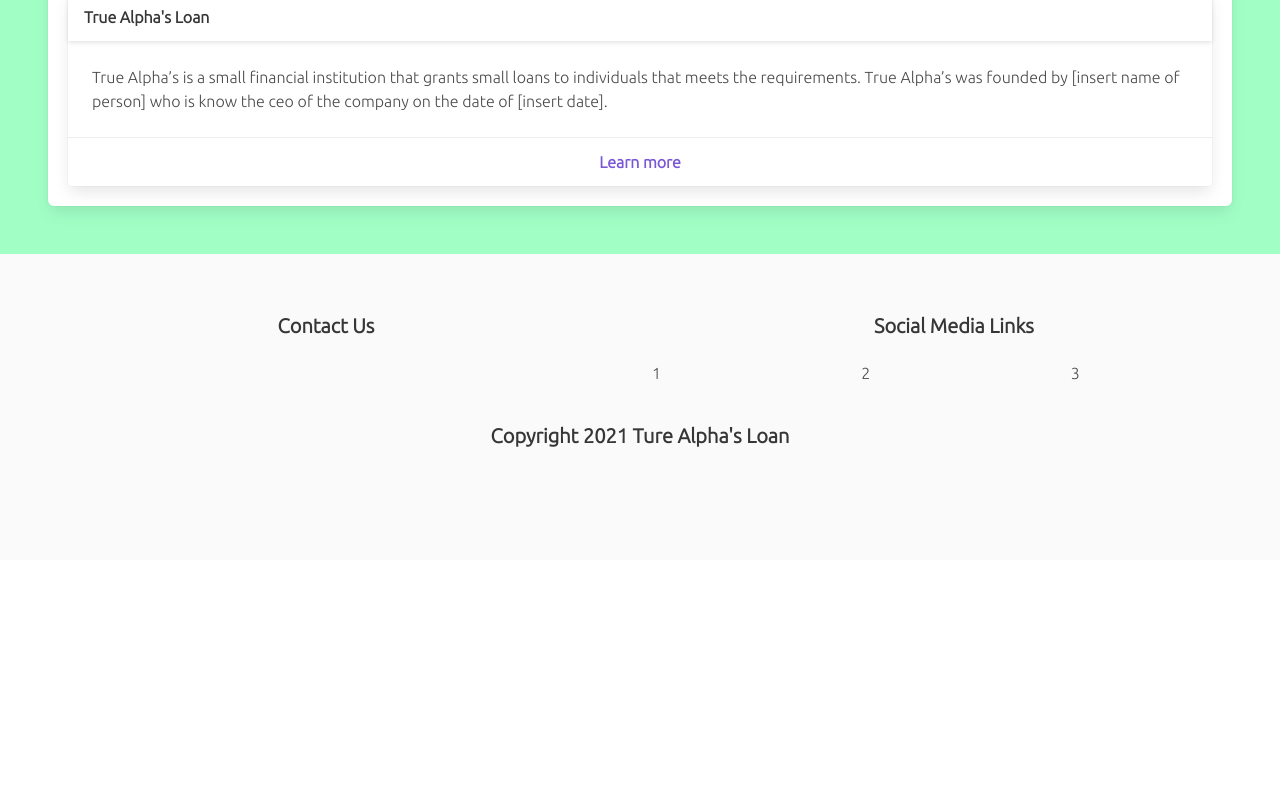
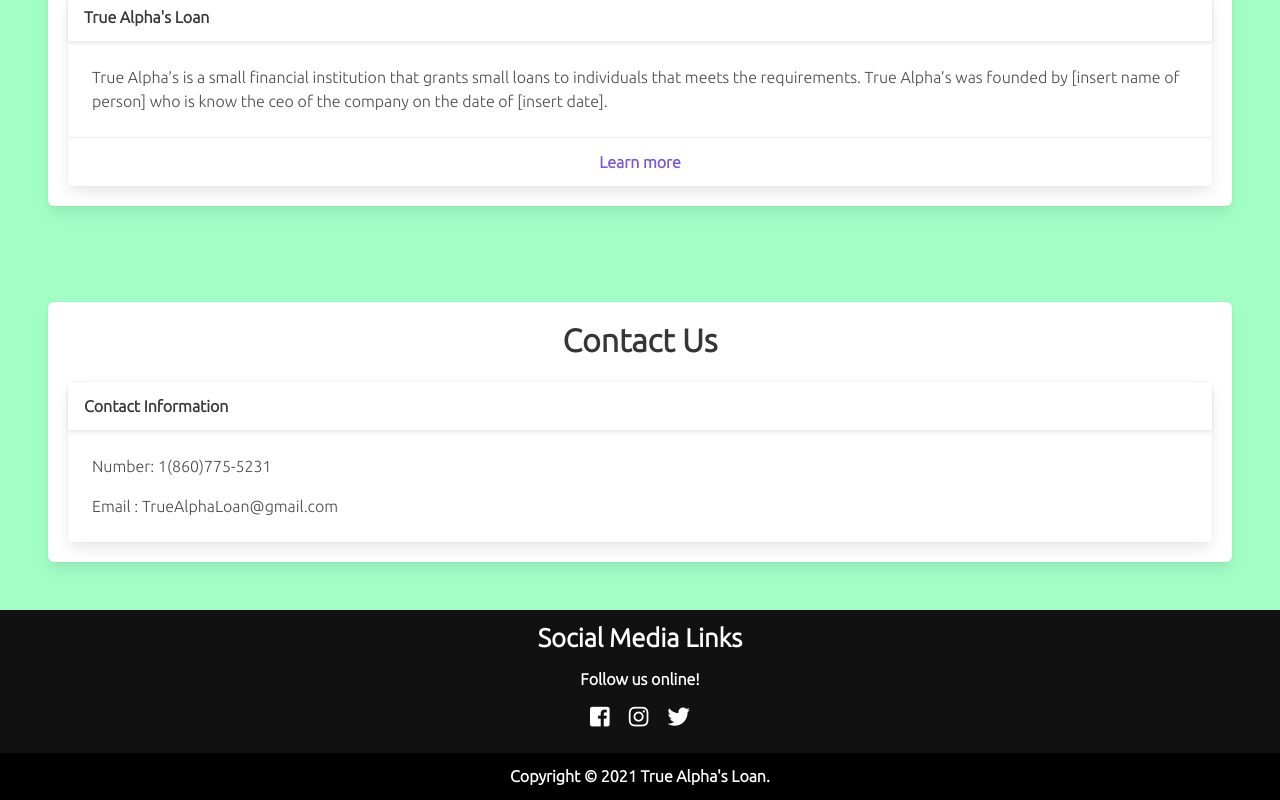
Before and after one commit to ChromeMatic/Ture_Alpha-s_Loan, a Vue app: page / in a window 1280 px wide. Shown: the part 1466-2266 px from the top of the page. Before the commit the page ends 2026 px from the top, so only its background shows below. Built offline with nearby package versions, Linux system fonts and the light colour scheme.

Commit message:
Competed the Landing Page.

```diff
--- a/src/Pages/LandingPage.vue
+++ b/src/Pages/LandingPage.vue
@@ -85,10 +85,11 @@
          </div>
     </section>
 
-    <section class="section sec2_box">
+    <!-- Apply -->
+    <section class="section sec2_box" id="apply">
       <div class="box">
 
-        <div class="container">
+        <div class="container" >
           <h2 class="title has-text-centered is-size-3">
             Apply today!
           </h2>
@@ -125,12 +126,13 @@
       </div>
     </section>
 
-    <section class="section sec3_box">
+    <!-- About Us -->
+    <section id="About_Us" class="section sec3_box">
 
       <div class="box">
         <div class="container">
 
-          <h2 id="about" class="title has-text-centered is-size-3">
+          <h2 class="title has-text-centered is-size-3">
             About Us
           </h2>
           <div class="columns is-desktop">
@@ -144,7 +146,7 @@
 
                 </header>
                 <div class="card-content">
-                  <div class="content">
+                  <div class="content" >
                     <p>
                       True Alpha’s is a small financial institution that grants small loans to individuals
                       that meets the requirements. True Alpha’s was founded by [insert name of person]
@@ -164,42 +166,52 @@
 
     </section>
 
-    <!--Footer --->
-    <footer class="footer footer-padding-1">
-      <div class="columns is-desktop F_p">
-        <div class="column">
-          <h3 class="title has-text-centered is-size-5">
-            Contact Us
-          </h3>
-        </div>
+    <!-- Contact Us -->
+    <section class="section sec3_box" id="Contact">
 
-        <div class="column">
-          <h3 class="title has-text-centered is-size-5">
-            Social Media Links
-          </h3>
-           <div class="container so_m">
-             <div class="columns is-mobile">
-               <div class="column">1</div>
-               <div class="column">2</div>
-               <div class="column">3</div>
+       <div class="box">
+         <div class="container">
+           <h2  class="title has-text-centered is-size-3">
+             Contact Us
+           </h2>
+           <div class="columns is-desktop">
+
+             <div class="column">
+               <div class="card">
+                 <header class="card-header">
+                   <p class="card-header-title">
+                     Contact Information
+                   </p>
+
+                 </header>
+                 <div class="card-content">
+                   <div class="content">
+                      <p>Number: 1(860)775-5231</p>
+                      <p>Email : TrueAlphaLoan@gmail.com</p>
+                   </div>
+                 </div>
+               </div>
              </div>
+
            </div>
-        </div>
+         </div>
+       </div>
 
-      </div>
-      <div class="content has-text-centered">
-        <h4>Copyright 2021 Ture Alpha's Loan</h4>
-      </div>
-    </footer>
-    <!--Footer --->
+    </section>
+
+     <Footer/>
   </div>
 </template>
 
 <script>
 import NavBar from "@/components/NavBar";
+import Footer from "@/components/Footer";
 export default {
   name: "LandingPage",
-  components:{NavBar}
+  components:{
+    NavBar,
+    Footer
+  }
 }
 </script>
 
@@ -230,13 +242,7 @@ export default {
  .sec2_box{background-color: #A1FFC6;}
  .sec3_box{background-color: #A1FFC6}
  .cont_ h1{margin-top: 7rem;}
- .F_p{
-   padding: 0.8rem 0 1rem 0;
- }
- .so_m{
-   justify-content: center;
-   align-items: center;
- }
+
  .btn{
    font-weight: bolder;
  }
--- /dev/null
+++ b/src/components/Footer.vue
@@ -0,0 +1,86 @@
+<template>
+    <div class="_footer">
+      <footer class="f_p">
+
+          <div class="f_content">
+            <h2>Social Media Links</h2>
+            <p> Follow us online!</p>
+             <ul class="social_Links">
+               <li><a href="#"><i class="fab fa-facebook-square"></i></a></li>
+               <li><a href="#"><i class="fab fa-instagram"></i></a></li>
+               <li><a href="#"><i class="fab fa-twitter"></i></a></li>
+             </ul>
+          </div>
+      </footer>
+      <div class="footer-bottom">
+        <p>Copyright &copy 2021 True Alpha's Loan.</p>
+      </div>
+    </div>
+</template>
+
+<script>
+export default {
+  name: "Footer"
+}
+</script>
+
+<style scoped>
+   ._footer{
+     background-color: #111;
+     margin: 0;
+     padding: 0;
+     display: flex;
+     flex-direction: column;
+     text-align: center;
+     align-items: center;
+     justify-content: center;
+   }
+   .f_p{
+     padding: 0.2rem 0;
+   }
+   .f_p p{
+     margin: 0.8rem 0;
+     color: #FFFFFFFF;
+     font-weight: bold;
+     line-height: 1rem;
+   }
+   .f_content h2{
+     margin-top: 0.4rem;
+     font-size: 1.6rem;
+     font-weight: bold;
+     color: #FFFFFF;
+   }
+   .social_Links{
+     list-style: none;
+     display: flex;
+     justify-content: center;
+     align-items: center;
+     margin: 1.2rem 0.5rem;
+   }
+   .social_Links li{margin: 0 0.6rem;}
+   .social_Links a{
+     text-decoration: none;
+     color: #FFFFFF;
+   }
+   .social_Links a i{
+     font-size: 1.4rem;
+     transition: color 0.4s ease;
+   }
+
+   .footer-bottom{
+     background-color: black;
+     width: 100vw;
+     padding: 0.7rem 0;
+   }
+
+   .footer-bottom p{
+     font-weight: bold;
+     color: #FFFFFF;
+   }
+
+   @media only screen and (max-width: 1024px){
+     .social_Links a:hover i{
+       color: #2ecc71;
+     }
+   }
+</style>
--- a/src/components/NavBar.vue
+++ b/src/components/NavBar.vue
@@ -8,19 +8,19 @@
     </template>
 
     <template #start>
-      <b-navbar-item href="#">
+      <b-navbar-item href="/">
         Home
       </b-navbar-item>
 
-      <b-navbar-item href="#about">
+      <b-navbar-item href="#About_Us">
         About Us
       </b-navbar-item>
 
       <b-navbar-dropdown label="Services">
-        <b-navbar-item href="#">
+        <b-navbar-item href="#apply">
           Apply for loan
         </b-navbar-item>
-        <b-navbar-item href="#">
+        <b-navbar-item href="#Contact">
           Contact Us
         </b-navbar-item>
       </b-navbar-dropdown>
```
Also changed, not shown: src/components/Application_Form.vue (added, +13 -0 lines).
